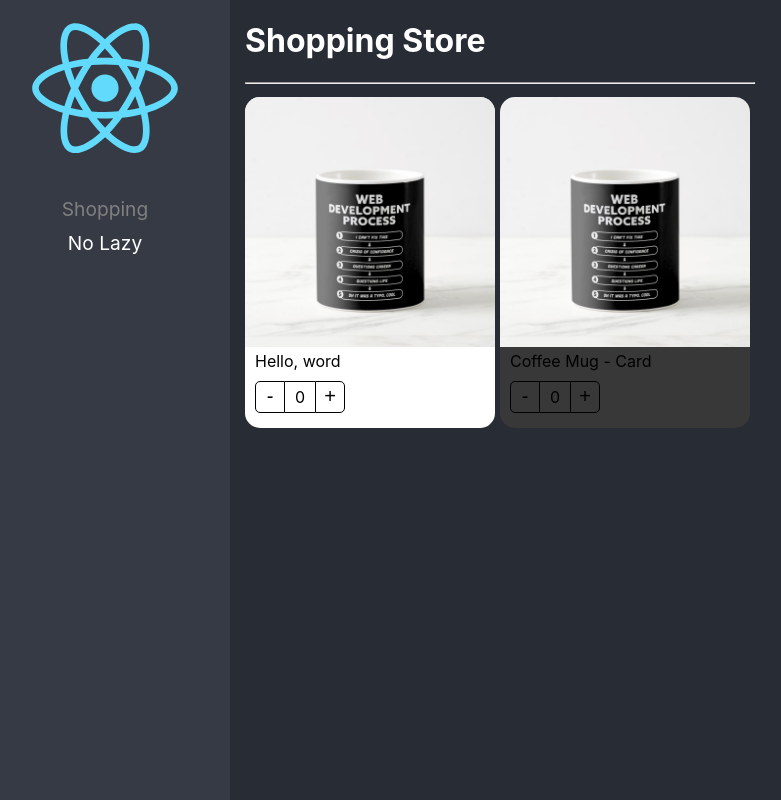
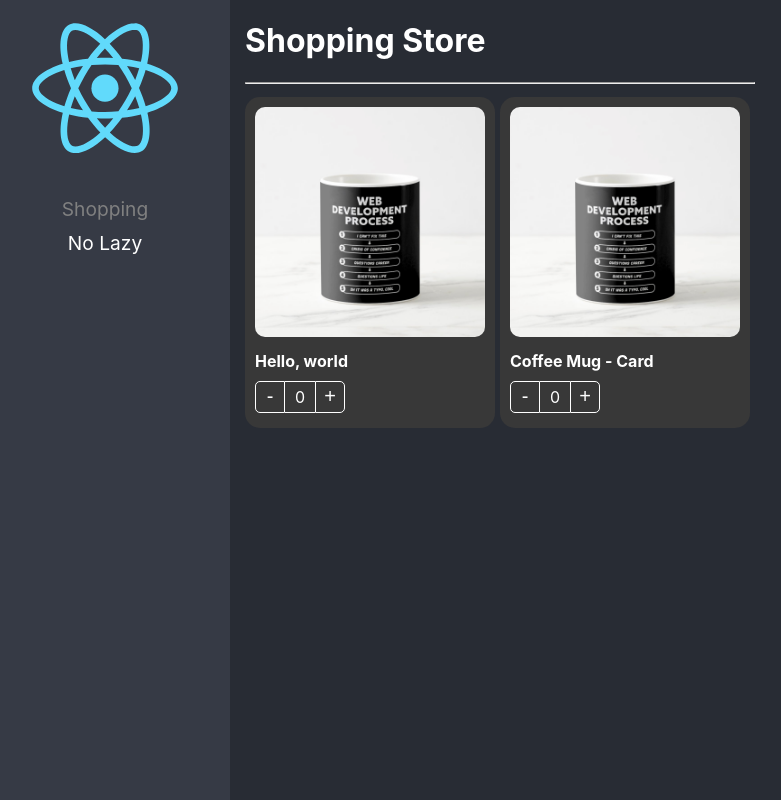
Before and after one commit to luisflorescode/react-pro, a React (Create React App) app in the folder 02-react-app/: page /shopping in a window 1280 px wide. Shown: the whole page, without its empty margins (20-801 px from the left). Built offline with nearby package versions, Linux system fonts and the light colour scheme; the HTML template or start-up script is replaced by a standard one.

Commit message:
Props Interfaces

```diff
--- a/02-react-app/src/02-component-patterns/components/ProductButtons.tsx
+++ b/02-react-app/src/02-component-patterns/components/ProductButtons.tsx
@@ -2,11 +2,15 @@ import { useContext } from 'react';
 import { ProductContext } from './ProductCard';
 import styles from '../styles/styles.module.css';
 
-export function ProductButtons() {
+export interface ProductButtonsProps {
+  className?: string;
+}
+
+export function ProductButtons({ className }: ProductButtonsProps) {
   const { counter, increaseBy } = useContext(ProductContext);
 
   return (
-    <div className={styles.buttonsContainer}>
+    <div className={`${styles.buttonsContainer} ${className}`}>
       <button className={styles.buttonMinus} onClick={() => increaseBy(-1)}>
         -
       </button>
--- a/02-react-app/src/02-component-patterns/components/ProductImage.tsx
+++ b/02-react-app/src/02-component-patterns/components/ProductImage.tsx
@@ -3,7 +3,12 @@ import { ProductContext } from './ProductCard';
 import styles from '../styles/styles.module.css';
 import noImage from '../assets/no-image.jpg';
 
-export function ProductImage({ img }: { img?: string }) {
+export interface ProductImageProps {
+  className?: string;
+  img?: string;
+}
+
+export function ProductImage({ className, img }: ProductImageProps) {
   const { product } = useContext(ProductContext);
   let imgToShow: string;
 
@@ -17,7 +22,7 @@ export function ProductImage({ img }: { img?: string }) {
 
   return (
     <img
-      className={styles.productImg}
+      className={`${styles.productImg} ${className}`}
       src={imgToShow}
       alt={!!img ? 'Product' : 'No product image'}
     />
--- a/02-react-app/src/02-component-patterns/components/ProductTitle.tsx
+++ b/02-react-app/src/02-component-patterns/components/ProductTitle.tsx
@@ -2,10 +2,17 @@ import { useContext } from 'react';
 import { ProductContext } from './ProductCard';
 import styles from '../styles/styles.module.css';
 
-export function ProductTitle({ title }: { title?: string }) {
+export interface ProductTitleProps {
+  className?: string;
+  title?: string;
+}
+
+export function ProductTitle({ title, className }: ProductTitleProps) {
   const { product } = useContext(ProductContext);
 
   return (
-    <span className={styles.productDescription}>{title || product.title}</span>
+    <span className={`${styles.productDescription} ${className}`}>
+      {title || product.title}
+    </span>
   );
 }
--- a/02-react-app/src/02-component-patterns/pages/ShoppingPage.tsx
+++ b/02-react-app/src/02-component-patterns/pages/ShoppingPage.tsx
@@ -24,15 +24,15 @@ export default function ShoppingPage() {
           flexWrap: 'wrap',
         }}
       >
-        <ProductCard product={product}>
-          <ProductCard.Image />
-          <ProductCard.Title title="Hello, word" />
-          <ProductCard.Buttons />
+        <ProductCard product={product} className="bg-dark text-white">
+          <ProductCard.Image className="custom-image" />
+          <ProductCard.Title title="Hello, world" className="text-bold" />
+          <ProductCard.Buttons className="custom-buttons" />
         </ProductCard>
-        <ProductCard product={product} className="bg-dark">
-          <ProductImage />
-          <ProductTitle />
-          <ProductButtons />
+        <ProductCard product={product} className="bg-dark text-white">
+          <ProductImage className="custom-image" />
+          <ProductTitle className="text-bold" />
+          <ProductButtons className="custom-buttons" />
         </ProductCard>
       </div>
     </div>
--- a/02-react-app/src/02-component-patterns/styles/custom-styles.css
+++ b/02-react-app/src/02-component-patterns/styles/custom-styles.css
@@ -1,3 +1,23 @@
 .bg-dark {
   background-color: rgb(56, 56, 56);
 }
+
+.text-white {
+  color: white;
+}
+
+.text-bold {
+  font-weight: bold;
+}
+
+.custom-image {
+  border-radius: 20px;
+  padding: 10px;
+  width: calc(100% - 20px);
+}
+
+.custom-buttons button,
+.custom-buttons div {
+  color: white;
+  border-color: white;
+}
```
Also changed, not shown: 02-react-app/src/02-component-patterns/interfaces/product-interfaces.ts (+7 -4 lines).
